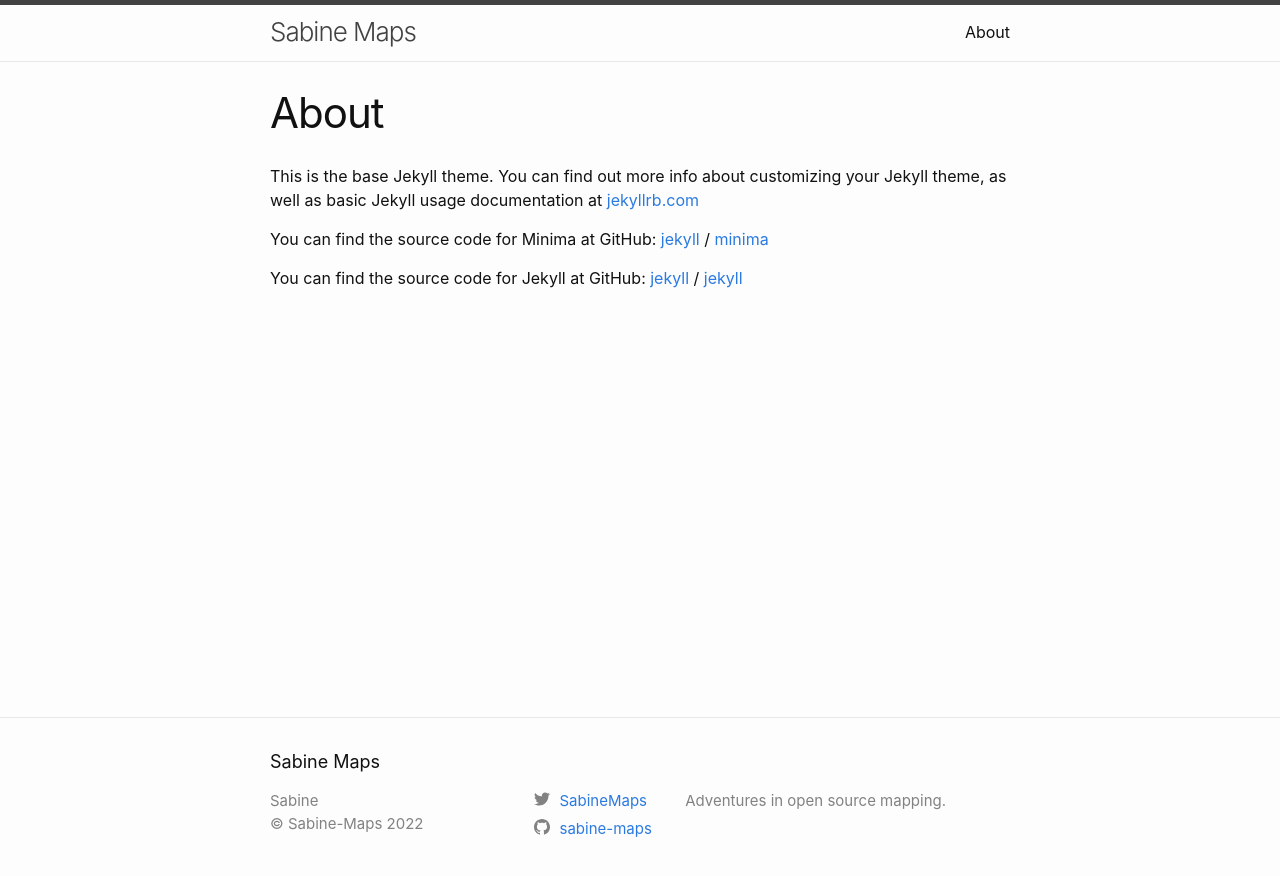
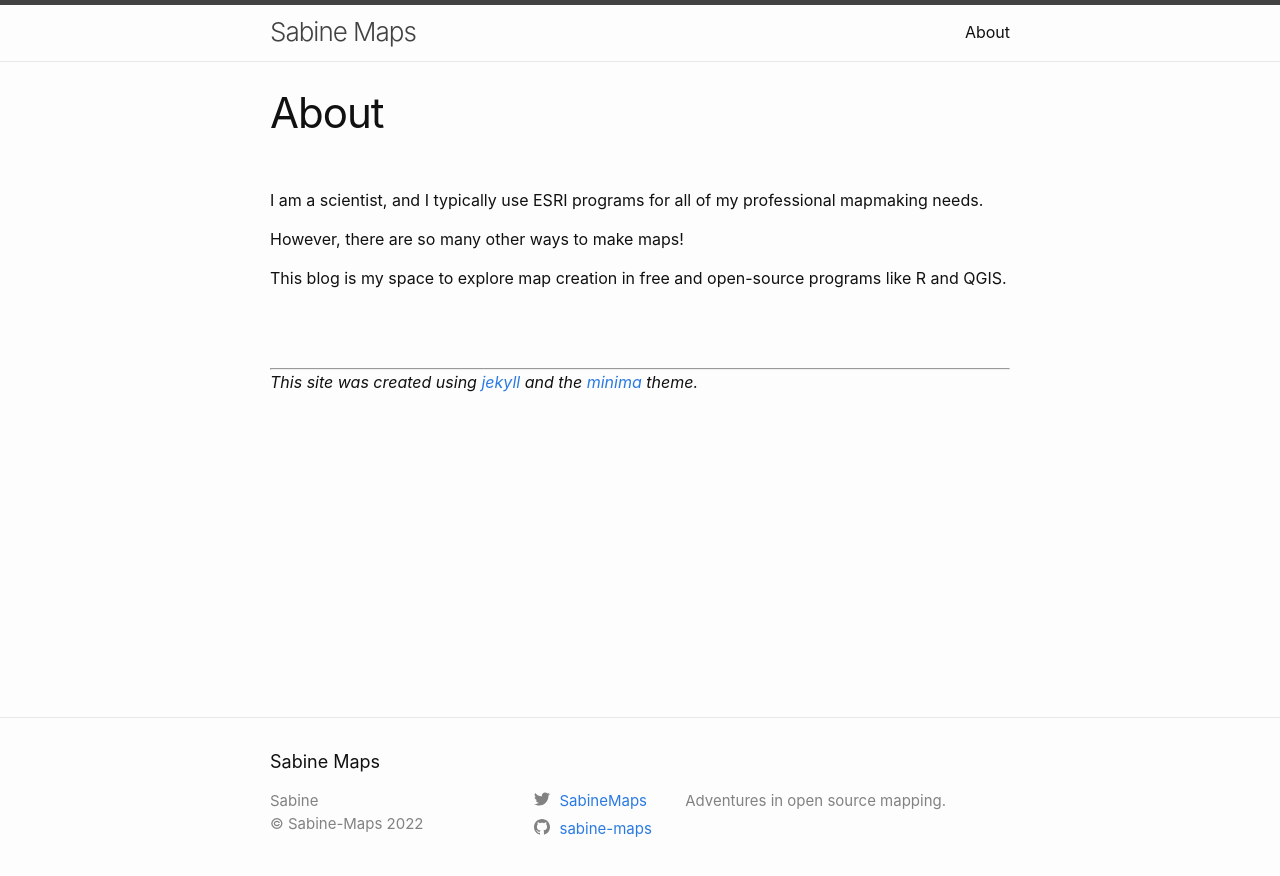
Before and after one commit to sabine-maps/sabine-maps.github.io, a Jekyll site: the page built from about.markdown, in a window 1280 px wide. Shown: the top 876 px of the page. Built offline with Jekyll 4.4.1, drawn with Linux system fonts in a browser that asks for light colours.

Commit message:
Update about page

```diff
--- a/about.markdown
+++ b/about.markdown
@@ -3,16 +3,15 @@ layout: page
 title: About
 permalink: /about/
 ---
+<br />
+I am a scientist, and I typically use ESRI programs for all of my professional mapmaking needs.
 
-This is the base Jekyll theme. You can find out more info about customizing your Jekyll theme, as well as basic Jekyll usage documentation at [jekyllrb.com](https://jekyllrb.com/)
+However, there are so many other ways to make maps!
 
-You can find the source code for Minima at GitHub:
-[jekyll][jekyll-organization] /
-[minima](https://github.com/jekyll/minima)
+This blog is my space to explore map creation in free and open-source programs like R and QGIS.
 
-You can find the source code for Jekyll at GitHub:
-[jekyll][jekyll-organization] /
-[jekyll](https://github.com/jekyll/jekyll)
+<br />
+<br />
 
-
-[jekyll-organization]: https://github.com/jekyll
+***
+*This site was created using [jekyll](https://jekyllrb.com/) and the [minima](https://github.com/jekyll/minima) theme.*
```
